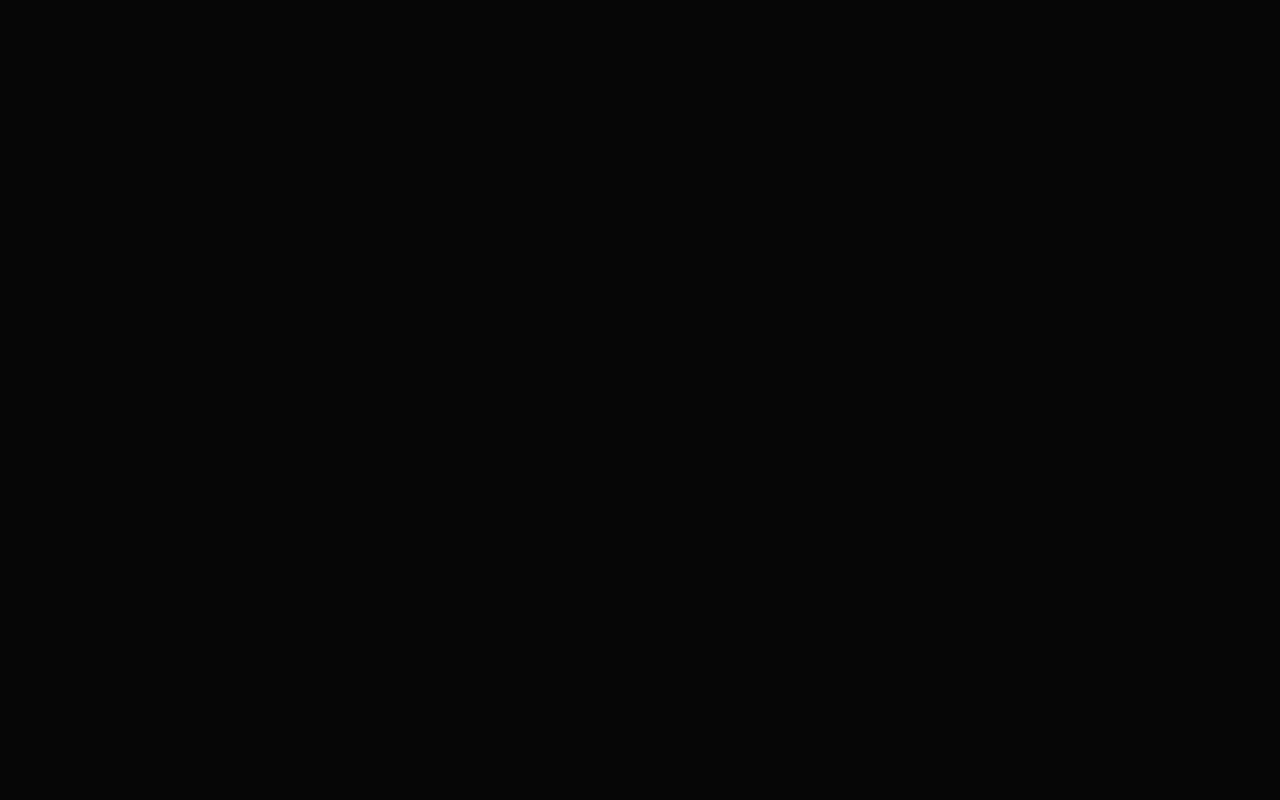
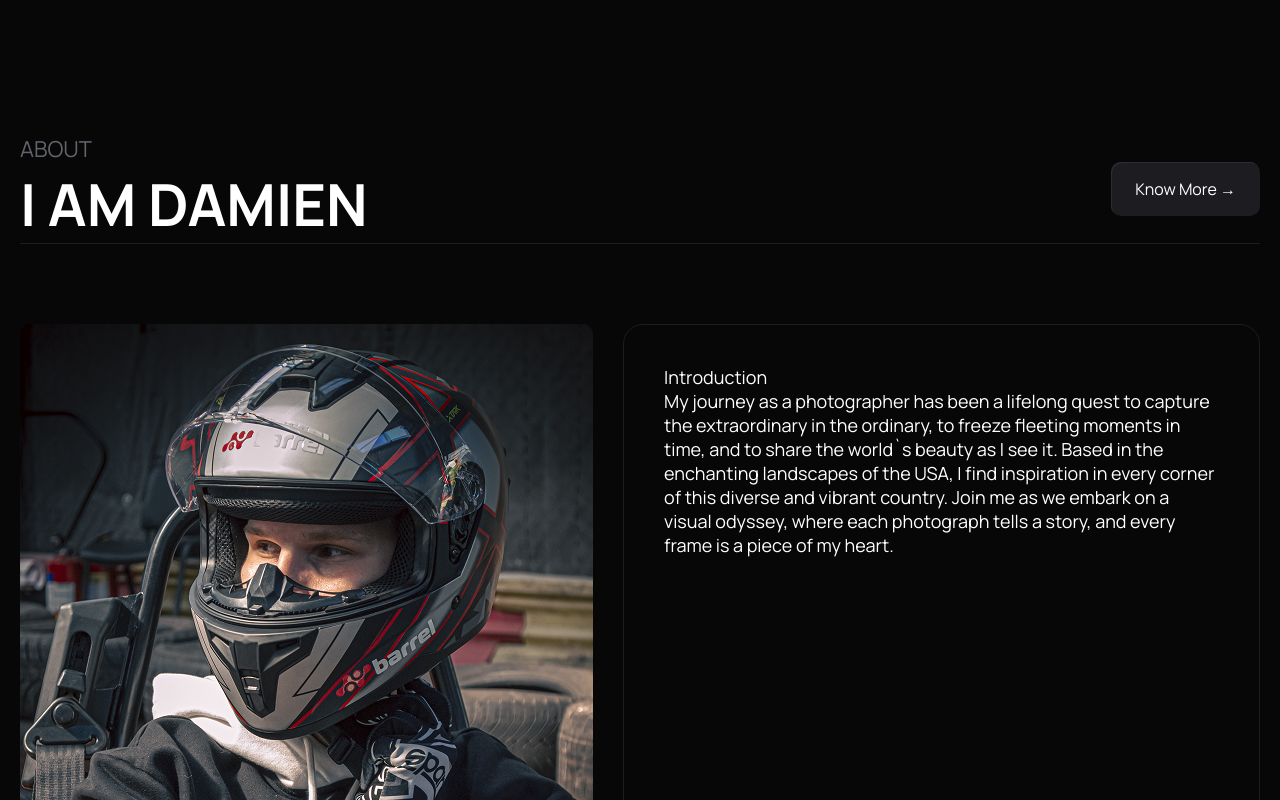
Before and after one commit to KraYFS/newPortfolio, a Next.js app: page / in a window 1280 px wide. Shown: the part 960-1760 px from the top of the page. Before the commit the page ends 800 px from the top, so only its background shows below. Built offline with nearby package versions, Linux system fonts and the light colour scheme.

Commit message:
added about content

```diff
--- a/app/(Home)/sections/About/AboutSection.tsx
+++ b/app/(Home)/sections/About/AboutSection.tsx
@@ -1,12 +1,41 @@
+import './styles.scss'
+
+import Image from 'next/image'
+
 import SectionHeading from '@/app/components/UI/SectionHeading/SectionHeading'
+import aboutImg from '@/public/about.png'
 
 export default function AboutSection() {
   return (
+    <section className='about'>
       <SectionHeading
         buttonText='Know More'
         buttonHref='/about'
         title='I am Damien'
         subtitle='About'
       />
+      <div className='about__content'>
+        <Image alt='about' src={aboutImg} />
+        <div className='about__content__info'>
+          <div className='about__content__info__intro'>
+            <div className='about__content__info__intro-title'>
+              Introduction
+            </div>
+            <div className='about__content__info__intro-subtitle'>
+              My journey as a photographer has been a lifelong quest to capture
+              the extraordinary in the ordinary, to freeze fleeting moments in
+              time, and to share the world`s beauty as I see it. Based in the
+              enchanting landscapes of the USA, I find inspiration in every
+              corner of this diverse and vibrant country. Join me as we embark
+              on a visual odyssey, where each photograph tells a story, and
+              every frame is a piece of my heart.
+            </div>
+          </div>
+          <div className="about__content__info__contact">
+
+          </div>
+        </div>
+      </div>
+    </section>
   )
 }
--- /dev/null
+++ b/app/(Home)/sections/About/styles.scss
@@ -0,0 +1,12 @@
+.about {
+  &__content {
+    display: flex;
+    gap: 30px;
+
+    &__info {
+      padding: 40px;
+      border: 1px solid var(--black-12);
+      border-radius: 20px;
+    }
+  }
+}
--- a/app/components/UI/CtaButton/CtaButton.tsx
+++ b/app/components/UI/CtaButton/CtaButton.tsx
@@ -3,7 +3,7 @@ import './styles.scss'
 import clsx from 'clsx'
 import Link from 'next/link'
 
-import Arrow from '@/public/arrow'
+import Arrow from '@/public/icons/arrow'
 
 export default function CtaButton({
   href,
--- a/app/components/UI/SectionHeading/styles.scss
+++ b/app/components/UI/SectionHeading/styles.scss
@@ -2,6 +2,8 @@
   display: flex;
   justify-content: space-between;
   align-items: center;
+  border-bottom: 1px solid var(--black-12);
+  margin-bottom: 80px;
 
   &__title {
     font-size: 58px;
--- a/app/globals.scss
+++ b/app/globals.scss
@@ -80,6 +80,12 @@ h6 {
   font-weight: inherit;
 }
 
+main {
+  section {
+    padding: 200px 0px;
+  }
+}
+
 .container {
   width: 100%;
   max-width: 1596px;
```
Also changed, not shown: public/about.png (added), public/icons/arrow.tsx (renamed from public/arrow.tsx). Lines whose indentation alone changed are shown as unchanged.
